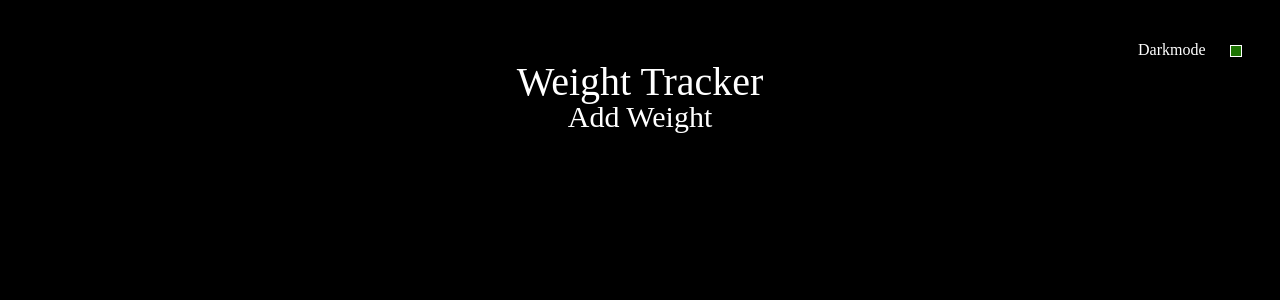
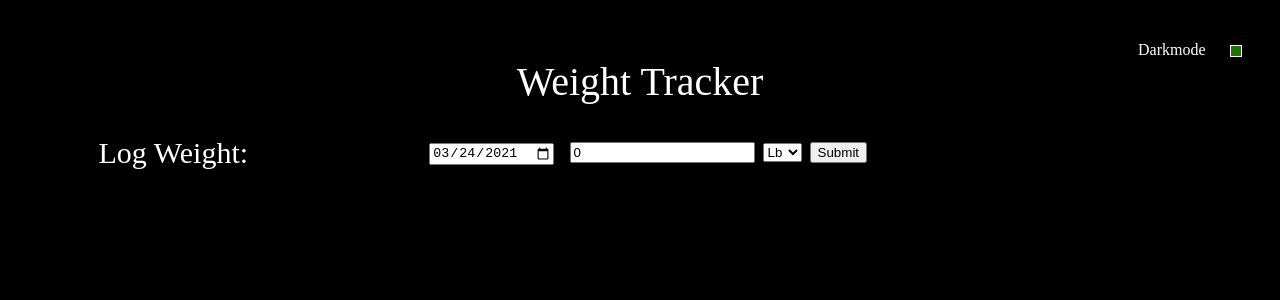
Before and after one commit to jduell12/Vue_Weight_Tracker, a Vue app in the folder weight-tracker/: page / in a window 1280 px wide. Shown: the top 300 px of the page. Built offline with nearby package versions, Linux system fonts and the light colour scheme.

Commit message:
allows user to add date, weight and units for their weight

```diff
--- a/weight-tracker/src/components/AddWeight.vue
+++ b/weight-tracker/src/components/AddWeight.vue
@@ -1,13 +1,56 @@
 <template>
-  <div>
-    <h3>Add Weight</h3>
+  <div id="add-weight">
+    <h3>Log Weight:</h3>
+    <form @submit="onSubmit">
+      <input type="date" name="date" v-model="date" />
+      <input type="number" name="weight" v-model="weight" />
+      <select v-model="units" name="label">
+        <option value="lb">Lb</option>
+        <option value="kg">Kg</option>
+      </select>
+      <input type="submit" value="Submit" />
+    </form>
   </div>
 </template>
 
 <script>
+import { mapActions } from "vuex";
 export default {
-  name: "AddWeight"
+  name: "AddWeight",
+  data: function() {
+    return {
+      date: new Date().toISOString().substr(0, 10),
+      weight: 0,
+      units: "lb"
+    };
+  },
+  methods: {
+    ...mapActions(["addWeight"]),
+    onSubmit() {
+      let weightObj = {
+        date: this.date,
+        weight: this.weight,
+        units: this.units
+      };
+      this.addWeight(weightObj);
+    }
+  }
 };
 </script>
 
-<style scoped></style>
+<style scoped>
+#add-weight {
+  margin-top: 3%;
+  margin-left: 5%;
+  display: flex;
+  align-items: center;
+}
+
+form {
+  width: 70%;
+}
+input {
+  margin-right: 1%;
+  margin-left: 1%;
+}
+</style>
--- a/weight-tracker/src/store/index.js
+++ b/weight-tracker/src/store/index.js
@@ -1,6 +1,7 @@
 import Vuex from "vuex";
 import Vue from "vue";
 import darkMode from "./modules/darkMode.js";
+import weight from "./modules/weight";
 
 //load Vuex
 Vue.use(Vuex);
@@ -9,5 +10,6 @@ Vue.use(Vuex);
 export default new Vuex.Store({
   modules: {
     darkMode,
+    weight,
   },
 });
--- /dev/null
+++ b/weight-tracker/src/store/modules/weight.js
@@ -0,0 +1,22 @@
+const state = {
+  weight: [],
+};
+
+const getters = {};
+
+const actions = {
+  addWeight({ commit }, weightObj) {
+    commit("addWeight", weightObj);
+  },
+};
+
+const mutations = {
+  addWeight: (state, weightObj) => state.weight.push(weightObj),
+};
+
+export default {
+  state,
+  getters,
+  actions,
+  mutations,
+};
```
